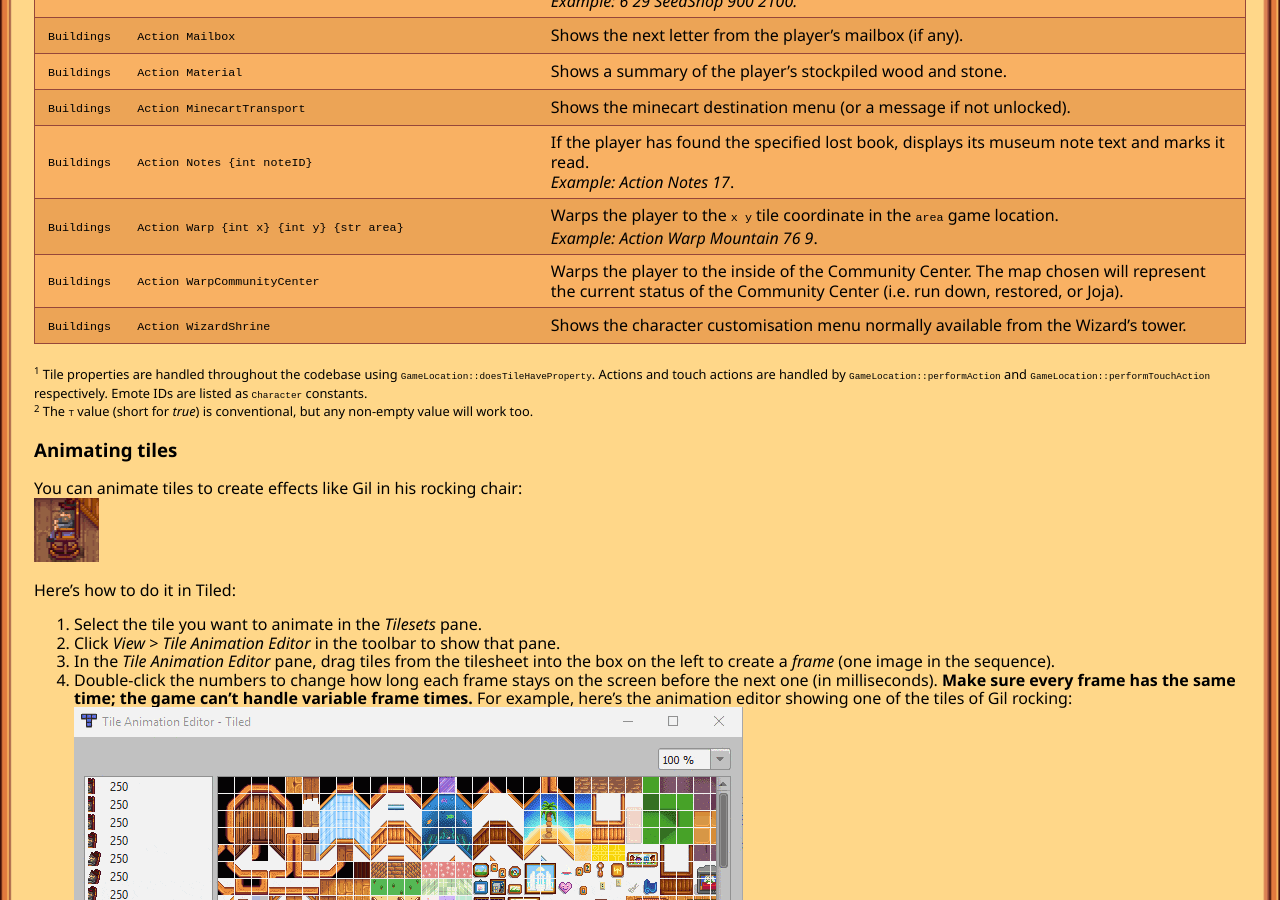
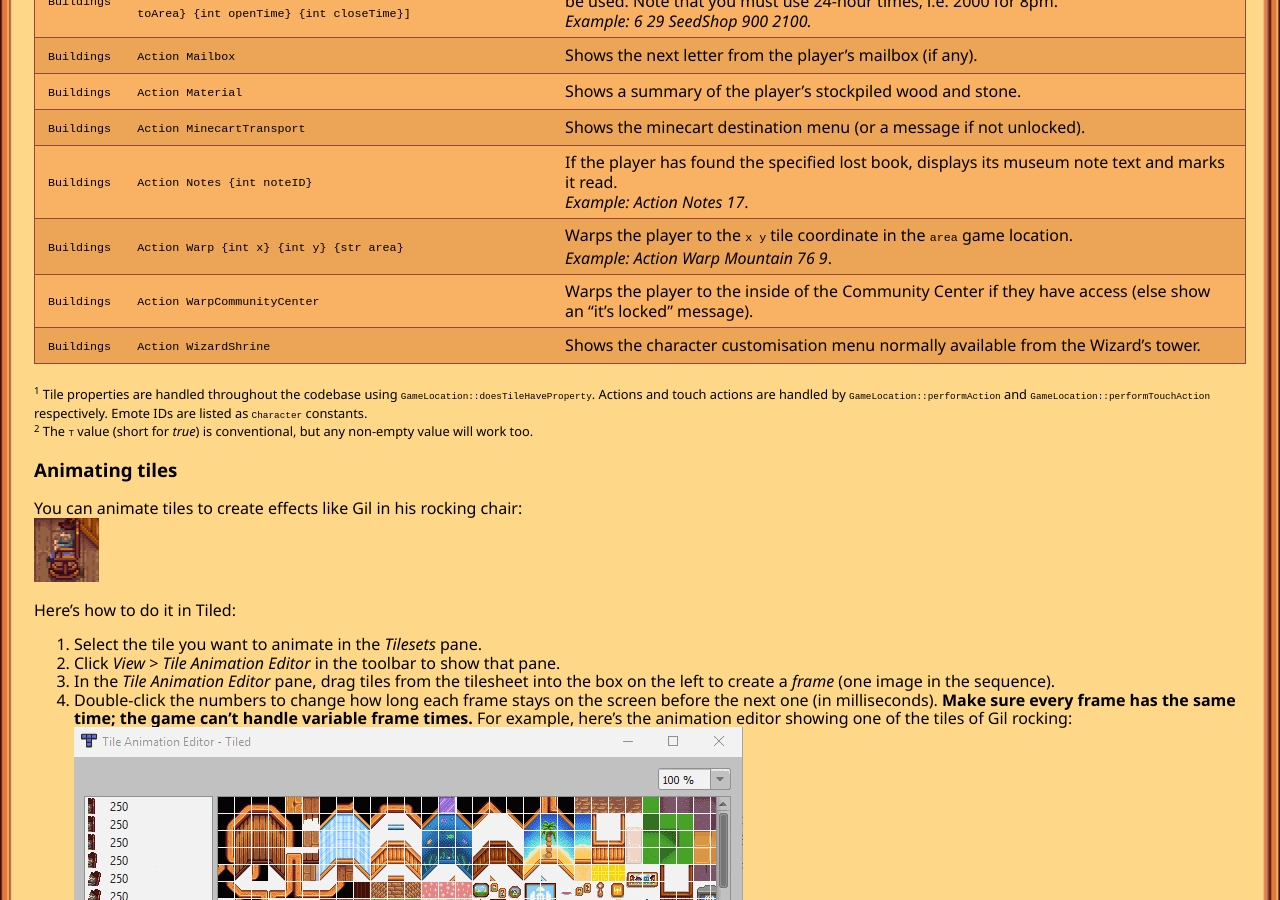
Before and after one commit to Pathoschild/canimod.github.io, a Jekyll site: the page built from for-devs/creating-an-xnb-mod.md, in a window 1280 px wide and 900 px high, scrolled down 8604 px. Built offline with Jekyll 4.4.1, drawn with Linux system fonts in a browser that asks for light colours; nearby versions of some CDN libraries.

Commit message:
correct WarpCommunityCenter property description

```diff
--- a/for-devs/creating-an-xnb-mod.md
+++ b/for-devs/creating-an-xnb-mod.md
@@ -321,7 +321,7 @@ layer | property | explanation
 `Buildings` | `Action MinecartTransport` | Shows the minecart destination menu (or a message if not unlocked).
 `Buildings` | `Action Notes {int noteID}` | If the player has found the specified lost book, displays its museum note text and marks it read.<br />_Example: Action Notes 17_.
 `Buildings` | `Action Warp {int x} {int y} {str area}` | Warps the player to the `x y` tile coordinate in the `area` game location.<br />_Example: Action Warp Mountain 76 9_.
-`Buildings` | `Action WarpCommunityCenter` | Warps the player to the inside of the Community Center. The map chosen will represent the current status of the Community Center (i.e. run down, restored, or Joja).
+`Buildings` | `Action WarpCommunityCenter` | Warps the player to the inside of the Community Center if they have access (else show an "it's locked" message).
 `Buildings` | `Action WizardShrine` | Shows the character customisation menu normally available from the Wizard's tower.
 
 <small><sup>1</sup> Tile properties are handled throughout the codebase using `GameLocation::doesTileHaveProperty`. Actions and touch actions are handled by `GameLocation::performAction` and `GameLocation::performTouchAction` respectively. Emote IDs are listed as `Character` constants.</small>
```
